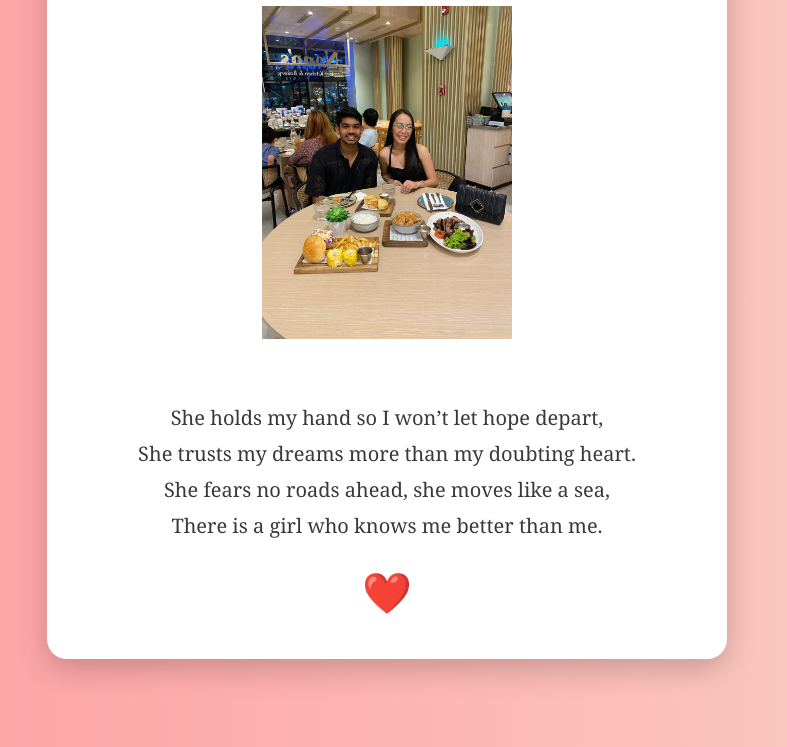
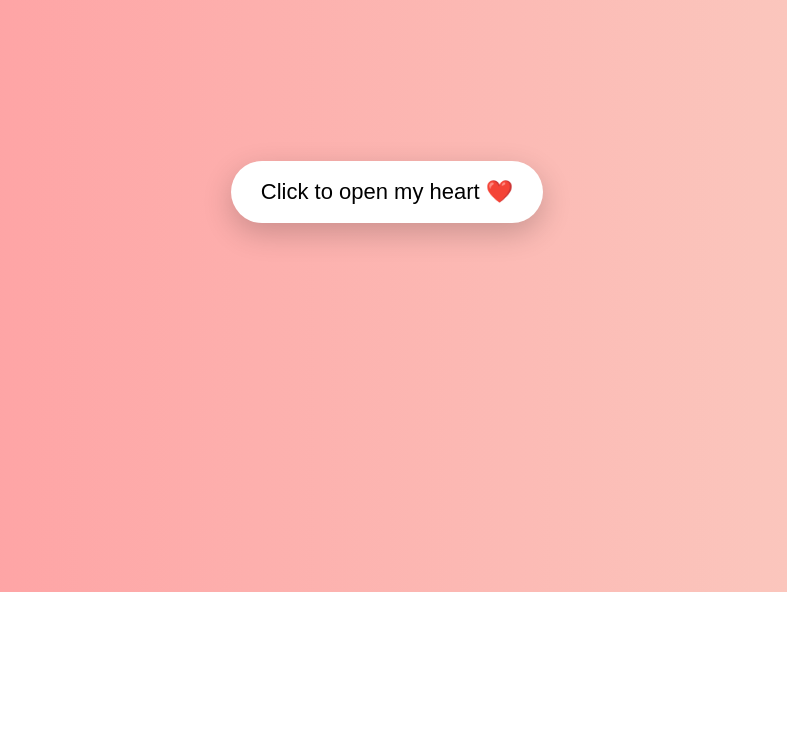
Before and after one commit to MonstrTh9/For-Mariah, a plain HTML site: page index.html in a window 1280 px wide. Shown: the part 208-955 px from the top of the page, without its empty margins (253-1040 px from the left). After the commit the page ends 800 px from the top, so only its background shows below. Drawn offline with Linux system fonts and the light colour scheme.

Commit message:
Update index.html

```diff
--- a/index.html
+++ b/index.html
@@ -4,6 +4,33 @@
     <title>For You ❤️</title>
 
     <style>
+        .cover{
+    position: fixed;
+    top:0;
+    left:0;
+    width:100%;
+    height:100%;
+    background: linear-gradient(to right, #ff9a9e, #fad0c4);
+    display:flex;
+    justify-content:center;
+    align-items:center;
+}
+
+.open-btn{
+    font-size:22px;
+    padding:18px 30px;
+    border:none;
+    border-radius:40px;
+    background:white;
+    cursor:pointer;
+    box-shadow:0 10px 30px rgba(0,0,0,0.2);
+    transition:0.3s;
+}
+
+.open-btn:hover{
+    transform:scale(1.1);
+}
+
         body {
             background: linear-gradient(to right, #ff9a9e, #fad0c4);
             font-family: 'Georgia', serif;
@@ -59,10 +86,15 @@
 
 <body>
 
+<div id="cover" class="cover">
+    <button class="open-btn" onclick="openHeart()">Click to open my heart ❤️</button>
+</div>
+
+<div id="main" style="display:none;">
     <div class="box">
         <h1>For My Love 💕</h1>
 
-        <img src="pic1.jpeg" width="250">
+        <img id="photo" src="pic1.jpeg" class="photo" onclick="changePhoto()">
 
         <p class="poem">
 She holds my hand so I won’t let hope depart,
@@ -72,6 +104,7 @@ There is a girl who knows me better than me.
         </p>
 
         <div class="heart">❤️</div>
+    </div>
 </div>
 
 <script>
@@ -85,7 +118,13 @@ There is a girl who knows me better than me.
     }
     document.getElementById("photo").src = images[index];
 }
+
+function openHeart(){
+    document.getElementById("cover").style.display = "none";
+    document.getElementById("main").style.display = "block";
+}
 </script>
 
 </body>
+
 </html>
```
Lines whose indentation alone changed are shown as unchanged.
